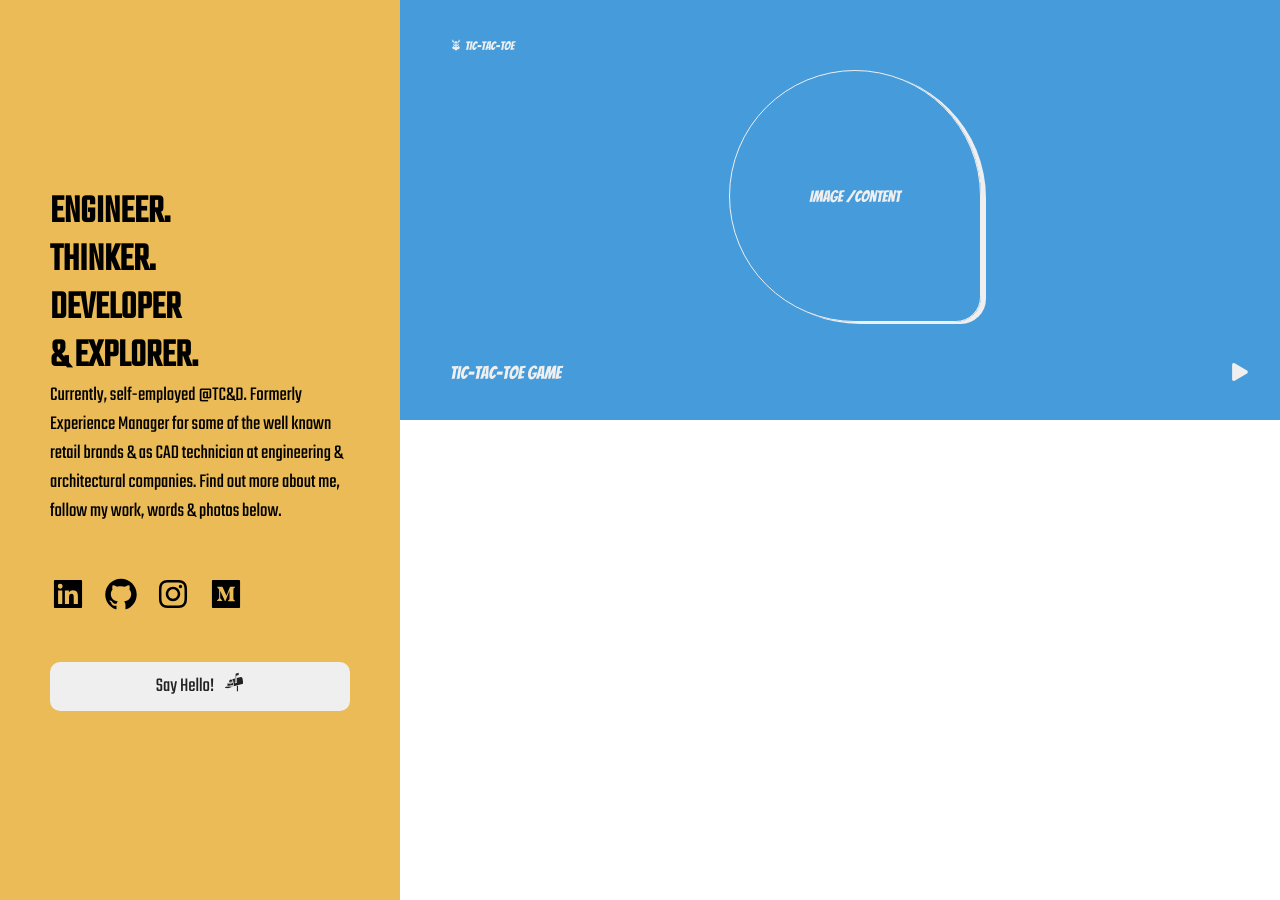
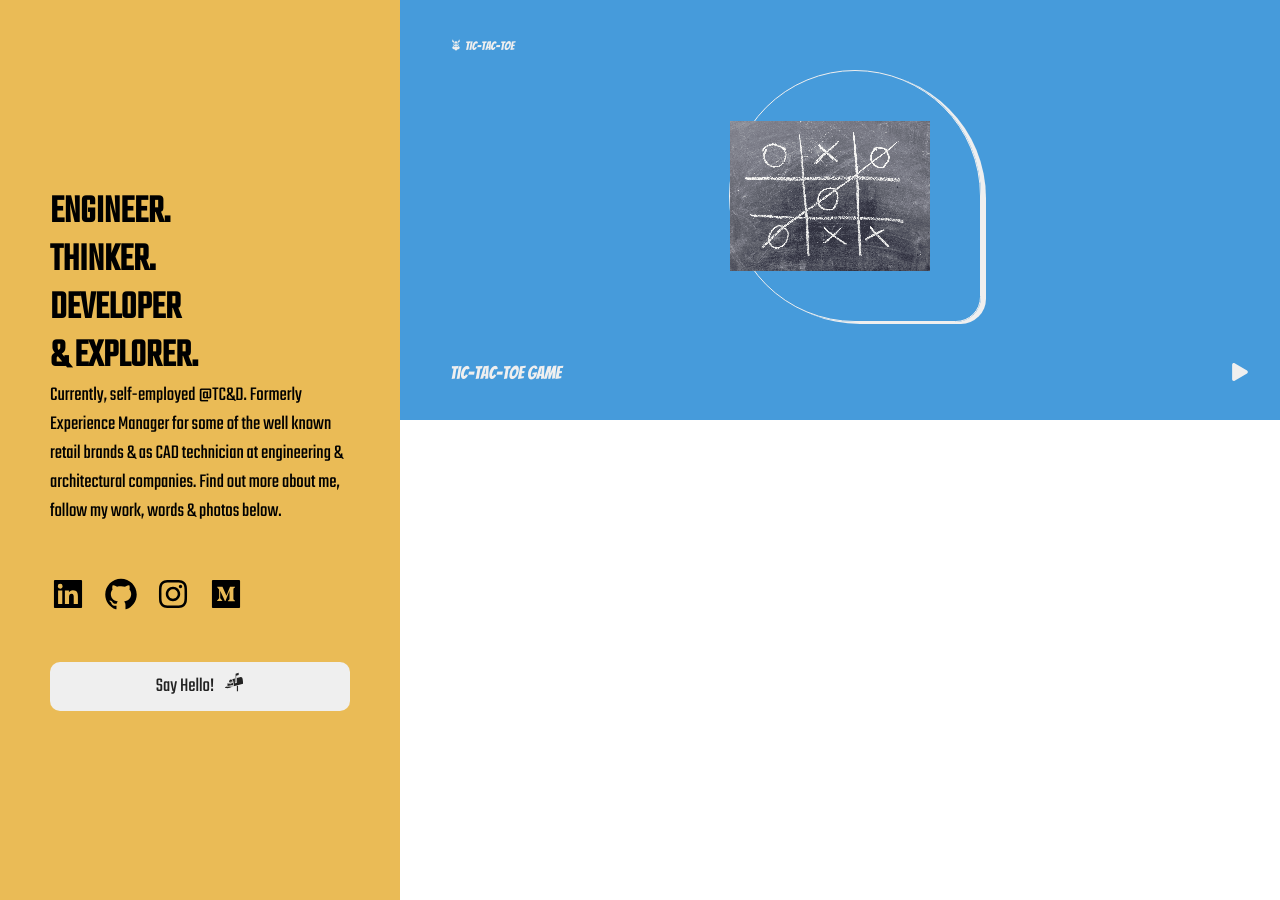
Before and after one commit to EdAncerys/PP-Website-ReactApp, a React (Create React App) app: page / in a window 1280 px wide. Built offline with nearby package versions, Linux system fonts and the light colour scheme.

Commit message:
Add TickTackToe img

```diff
--- a/src/components/TickTackToeBanner/TickTackToeBanner.jsx
+++ b/src/components/TickTackToeBanner/TickTackToeBanner.jsx
@@ -1,10 +1,11 @@
 import React from 'react';
 import { GiDwarfFace } from 'react-icons/gi';
 import { FaPlay } from 'react-icons/fa';
+import GoToPageButton from '../GoToPageButton';
+import ImageContainer from '../ImageContainer';
+import TickTackToeImg from '../../img/Tick-Tack-Toe.png';
 
 import colors from '../../config/colors';
-import GoToPageButton from '../GoToPageButton';
-import ImageContainer from '../ImageContainer';
 
 export default function TickTackToeBanner({ props }) {
   return (
@@ -14,7 +15,9 @@ export default function TickTackToeBanner({ props }) {
         Tic-tac-toe
       </div>
       <div style={styles.image}>
-        <ImageContainer>Image /Content</ImageContainer>
+        <ImageContainer>
+          <img src={TickTackToeImg} />
+        </ImageContainer>
       </div>
       <div style={styles.footer}>
         Tic-tac-toe game
```
Also changed, not shown: src/img/Tick-Tack-Toe.png (added).
